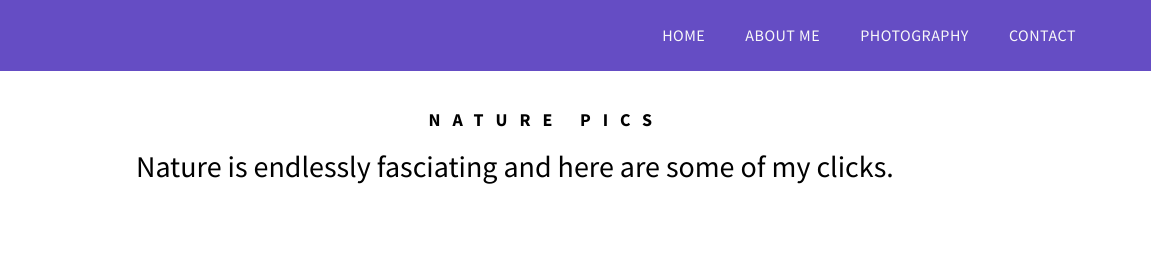
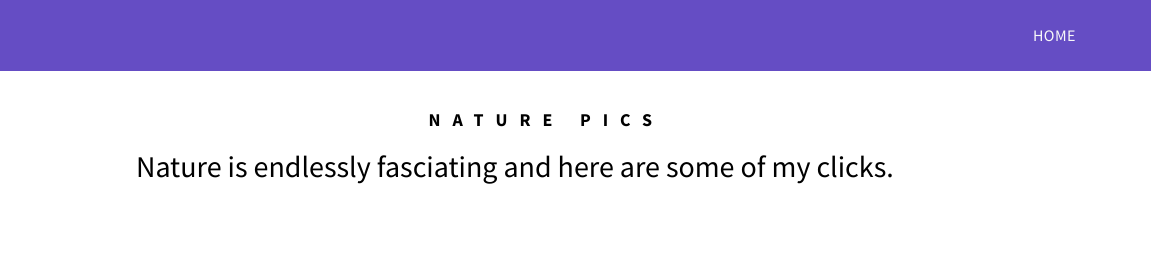
Before and after one commit to SonaliDas01/Blog, a plain HTML site: page Nature.html in a window 1280 px wide. Shown: the top 280 px of the page, 129-1280 px from the left. Drawn offline with Linux system fonts and the light colour scheme.

Commit message:
Update Nature.html

```diff
--- a/Nature.html
+++ b/Nature.html
@@ -33,11 +33,9 @@
 
 
           <div>
-               <ul class="nav navbar-nav navbar-right">
-                    <li><a href="#home" >Home</a></li>
-                    <li><a href="#about" >About Me</a></li>
-                    <li><a href="#project" >Photography</a></li>
-                    <li><a href="#contact" >Contact</a></li>
+              <ul class="nav navbar-nav navbar-right">
+                    <li><a href="index.html" >Home</a></li>
+
                </ul>
           </div>
 
```
